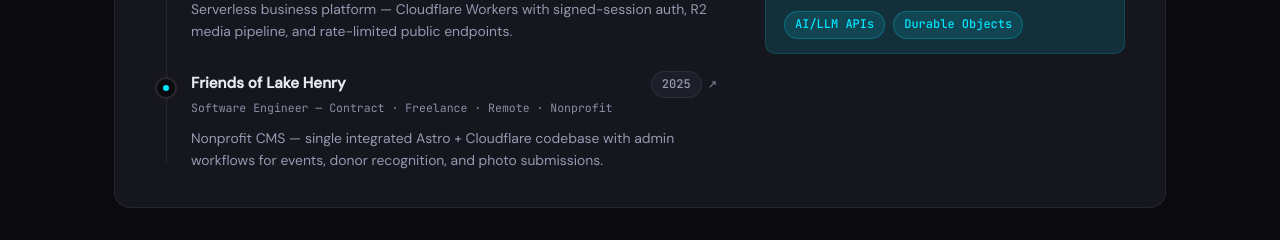
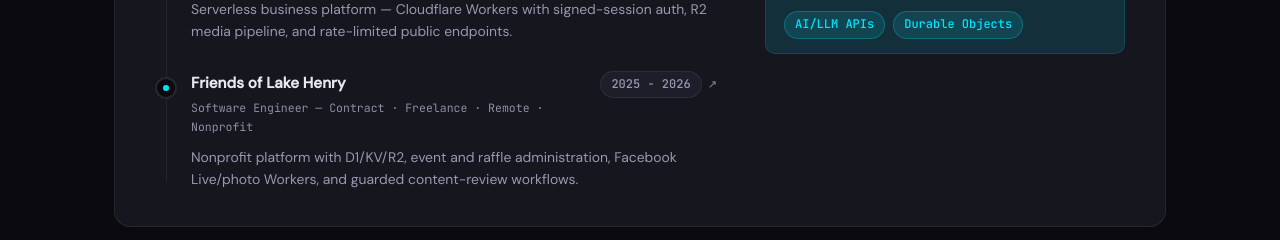
Before and after one commit to joshua-werlein/portfolio, a React (Vite) app: page / in a window 1280 px wide. Shown: the part 4600-4840 px from the top of the page. Built offline with nearby package versions, Linux system fonts and the light colour scheme; no server answers.

Commit message:
Update Background.jsx

```diff
--- a/src/components/Background.jsx
+++ b/src/components/Background.jsx
@@ -41,8 +41,8 @@ const ENGAGEMENTS = [
     url: 'https://friendsoflakehenry.com',
     role: 'Software Engineer — Contract',
     type: 'Freelance · Remote · Nonprofit',
-    period: '2025',
-    context: 'Nonprofit CMS — single integrated Astro + Cloudflare codebase with admin workflows for events, donor recognition, and photo submissions.',
+    period: '2025 - 2026',
+    context: 'Nonprofit platform with D1/KV/R2, event and raffle administration, Facebook Live/photo Workers, and guarded content-review workflows.',
   },
 ]
 
```
